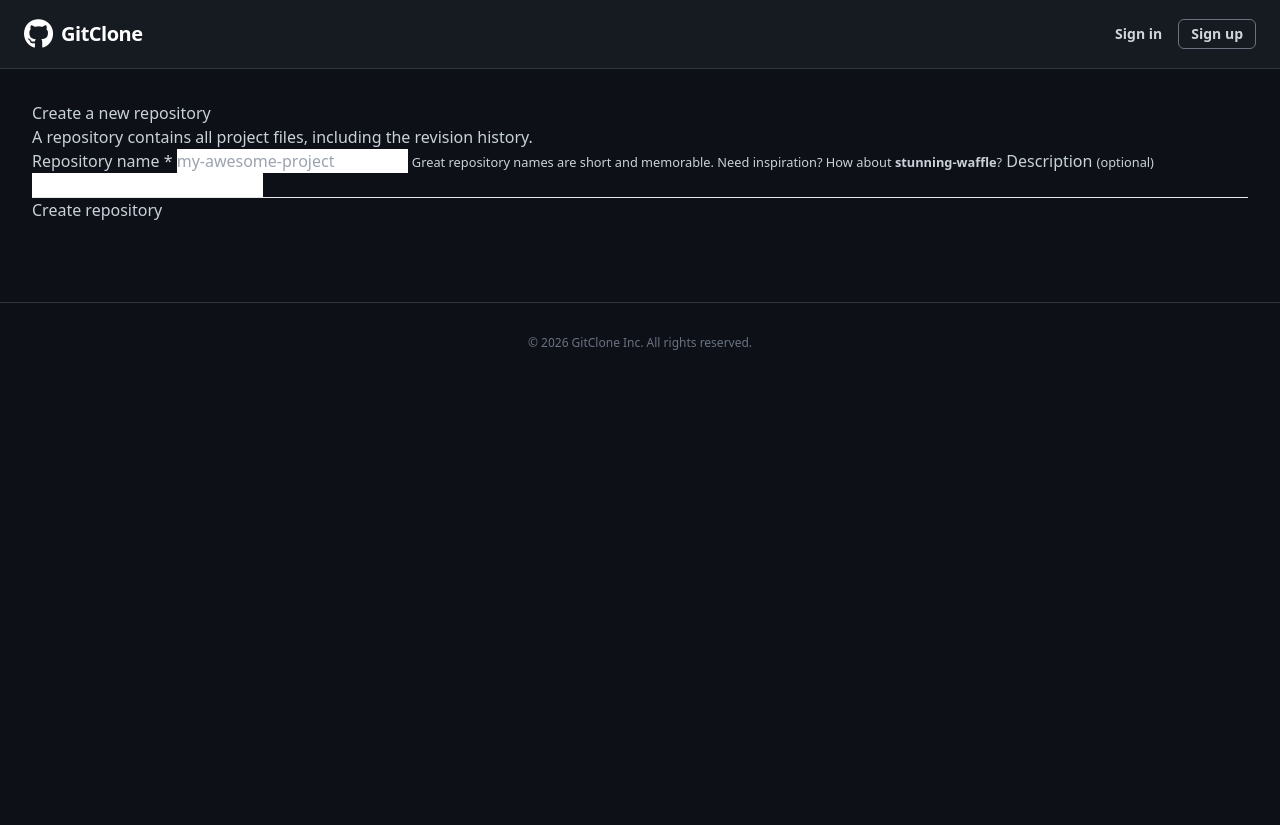
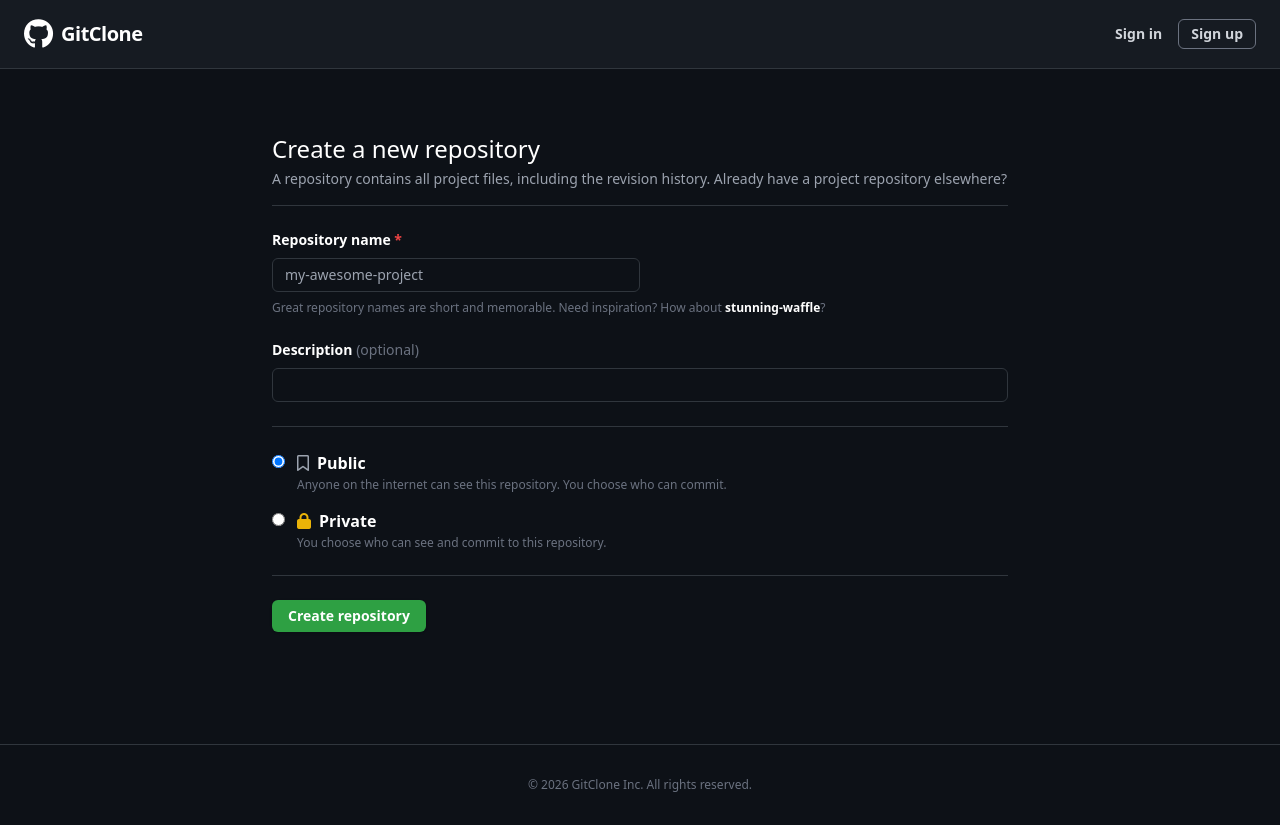
Before and after one commit to ParitKansal/RepoHub, a FastAPI app: template templates/new_repo.html in a window 1280 px wide. Before the commit the page ends 350 px from the top, so only its background shows below. Run offline with FastAPI, Linux system fonts and the light colour scheme; the template is opened without the code that fills it, so the values that code supplies are empty; some libraries are stand-ins or nearby versions.

Commit message:
Phase 9: Repository Privacy (Public/Private repos)

```diff
--- a/main.py
+++ b/main.py
@@ -111,11 +111,14 @@ async def user_profile(request: Request, username: str, db: Session = Depends(ge
     if not profile_user:
         return RedirectResponse(url="/")
 
-    # Get their repositories
-    repositories = db.query(models.Repository).filter(models.Repository.owner_id == profile_user.id).all()
+    # Get their repositories (filter out private ones unless viewing own profile)
+    current_user = auth.get_current_user_from_cookie(request, db)
 
-    # Get current logged in user (if any) for navbar state
-    current_user = auth.get_current_user_from_cookie(request, db)
+    query = db.query(models.Repository).filter(models.Repository.owner_id == profile_user.id)
+    if not current_user or current_user.id != profile_user.id:
+        query = query.filter(models.Repository.is_private == False)
+
+    repositories = query.all()
 
     return templates.TemplateResponse(request=request, name="user_profile.html", context={
         "user": current_user,
@@ -130,16 +133,19 @@ async def new_repo_get(request: Request, db: Session = Depends(get_db)):
         return RedirectResponse(url="/login")
     return templates.TemplateResponse(request=request, name="new_repo.html", context={"user": user})
 
-@app.post("/repo/new")
+@app.post("/repo/new", response_class=HTMLResponse)
 async def new_repo_post(
     request: Request,
     repo_name: str = Form(...),
     description: str = Form(None),
+    visibility: str = Form("public"),
     db: Session = Depends(get_db)
 ):
     user = auth.get_current_user_from_cookie(request, db)
     if not user:
-        return RedirectResponse(url="/login")
+        return RedirectResponse(url="/login", status_code=303)
+
+    is_private = (visibility == "private")
 
     # Basic validation for repository name (alphanumeric and dashes)
     if not re.match(r"^[a-zA-Z0-9_-]+$", repo_name):
@@ -160,7 +166,7 @@ async def new_repo_post(
         return templates.TemplateResponse(request=request, name="new_repo.html", context={"error": "Failed to create git repository on disk", "user": user})
 
     # Save to database
-    new_repo = models.Repository(name=repo_name, description=description, owner_id=user.id)
+    new_repo = models.Repository(name=repo_name, description=description, is_private=is_private, owner_id=user.id)
     db.add(new_repo)
     db.commit()
 
@@ -179,10 +185,11 @@ async def repo_detail(request: Request, username: str, repo_name: str, db: Sessi
         models.Repository.name == repo_name
     ).first()
 
-    if not repo:
-        return templates.TemplateResponse(request=request, name="repo_detail.html", context={"error": "Repository not found", "user": auth.get_current_user_from_cookie(request, db)})
+    current_user = auth.get_current_user_from_cookie(request, db)
 
-    current_user = auth.get_current_user_from_cookie(request, db)
+    if not repo or (repo.is_private and (not current_user or current_user.id != owner.id)):
+        return templates.TemplateResponse(request=request, name="repo_detail.html", context={"error": "Repository not found", "user": current_user})
+
     repo_path = os.path.join(REPOS_DIR, owner.username, f"{repo.name}.git")
 
     is_empty = git_utils.is_repo_empty(repo_path)
@@ -215,10 +222,11 @@ async def repo_commits(request: Request, username: str, repo_name: str, db: Sess
         models.Repository.name == repo_name
     ).first()
 
-    if not repo:
-        return templates.TemplateResponse(request=request, name="commits.html", context={"error": "Repository not found", "user": auth.get_current_user_from_cookie(request, db)})
+    current_user = auth.get_current_user_from_cookie(request, db)
 
-    current_user = auth.get_current_user_from_cookie(request, db)
+    if not repo or (repo.is_private and (not current_user or current_user.id != owner.id)):
+        return templates.TemplateResponse(request=request, name="commits.html", context={"error": "Repository not found", "user": current_user})
+
     repo_path = os.path.join(REPOS_DIR, owner.username, f"{repo.name}.git")
     commits = git_utils.get_repo_commits(repo_path, limit=50)
 
@@ -240,10 +248,11 @@ async def repo_blob(request: Request, username: str, repo_name: str, filepath: s
         models.Repository.name == repo_name
     ).first()
 
-    if not repo:
-        return templates.TemplateResponse(request=request, name="file_view.html", context={"error": "Repository not found", "user": auth.get_current_user_from_cookie(request, db)})
+    current_user = auth.get_current_user_from_cookie(request, db)
 
-    current_user = auth.get_current_user_from_cookie(request, db)
+    if not repo or (repo.is_private and (not current_user or current_user.id != owner.id)):
+        return templates.TemplateResponse(request=request, name="file_view.html", context={"error": "Repository not found", "user": current_user})
+
     repo_path = os.path.join(REPOS_DIR, owner.username, f"{repo.name}.git")
 
     content = git_utils.get_file_content(repo_path, filepath)
@@ -259,16 +268,16 @@ async def repo_blob(request: Request, username: str, repo_name: str, filepath: s
 @app.get("/{username}/{repo_name}/commit/{commit_hash}", response_class=HTMLResponse)
 async def commit_detail(request: Request, username: str, repo_name: str, commit_hash: str, db: Session = Depends(get_db)):
     owner = db.query(models.User).filter(models.User.username == username).first()
-    if not owner:
-        return RedirectResponse(url="/dashboard")
 
     repo = db.query(models.Repository).filter(
-        models.Repository.owner_id == owner.id,
+        models.Repository.owner_id == owner.id if owner else False,
         models.Repository.name == repo_name
     ).first()
 
-    if not repo:
-        return RedirectResponse(url="/dashboard")
+    user = auth.get_current_user_from_cookie(request, db)
+
+    if not repo or (repo.is_private and (not user or user.id != owner.id)):
+        return RedirectResponse(url="/", status_code=303)
 
     repo_path = os.path.join(REPOS_DIR, username, repo_name + ".git")
     commit_data = git_utils.get_commit_details(repo_path, commit_hash)
@@ -276,7 +285,6 @@ async def commit_detail(request: Request, username: str, repo_name: str, commit_
     if not commit_data:
         return RedirectResponse(url=f"/{username}/{repo_name}/commits")
 
-    current_user = auth.get_current_user_from_cookie(request, db)
 
     return templates.TemplateResponse(request=request, name="commit_detail.html", context={
         "user": current_user,
@@ -296,8 +304,10 @@ async def repo_issues(request: Request, username: str, repo_name: str, state: st
         models.Repository.name == repo_name
     ).first()
 
-    if not repo:
-        return templates.TemplateResponse(request=request, name="issues.html", context={"error": "Repository not found", "user": auth.get_current_user_from_cookie(request, db)})
+    current_user = auth.get_current_user_from_cookie(request, db)
+
+    if not repo or (repo.is_private and (not current_user or current_user.id != owner.id)):
+        return templates.TemplateResponse(request=request, name="issues.html", context={"error": "Repository not found", "user": current_user})
 
     open_count = db.query(models.Issue).filter(models.Issue.repo_id == repo.id, models.Issue.status == "Open").count()
     closed_count = db.query(models.Issue).filter(models.Issue.repo_id == repo.id, models.Issue.status == "Closed").count()
--- a/models.py
+++ b/models.py
@@ -1,4 +1,4 @@
-from sqlalchemy import Column, Integer, String, ForeignKey, Text, DateTime
+from sqlalchemy import Column, Integer, String, ForeignKey, Text, DateTime, Boolean
 from sqlalchemy.orm import relationship
 import datetime
 from sqlalchemy.orm import relationship
@@ -20,6 +20,7 @@ class Repository(Base):
     id = Column(Integer, primary_key=True, index=True)
     name = Column(String, index=True)
     description = Column(Text, nullable=True)
+    is_private = Column(Boolean, default=False)
     owner_id = Column(Integer, ForeignKey("users.id"))
 
     owner = relationship("User", back_populates="repositories")
--- a/templates/dashboard.html
+++ b/templates/dashboard.html
@@ -29,7 +29,7 @@
             <li>
                 <a href="/{{ user.username }}/{{ repo.name }}" class="flex items-center space-x-2 group">
                     <div class="w-6 h-6 rounded-full bg-github-header border border-github-border flex items-center justify-center group-hover:bg-gray-800 transition-colors">
-                        <i class="fa-solid fa-user text-xs text-gray-400"></i>
+                        <i class="{% if repo.is_private %}fa-solid fa-lock text-yellow-500{% else %}fa-solid fa-user text-gray-400{% endif %} text-xs"></i>
                     </div>
                     <span class="text-sm text-gray-300 group-hover:text-github-blue group-hover:underline truncate">{{ user.username }}/{{ repo.name }}</span>
                 </a>
@@ -52,7 +52,11 @@
                         <div>
                             <div class="flex items-center space-x-2 mb-1">
                                 <a href="/{{ user.username }}/{{ repo.name }}" class="text-xl font-semibold text-github-blue hover:underline break-words">{{ repo.name }}</a>
+                                {% if repo.is_private %}
+                                <span class="border border-github-border rounded-full px-2 py-0.5 text-xs text-yellow-500 font-semibold"><i class="fa-solid fa-lock mr-1"></i>Private</span>
+                                {% else %}
                                 <span class="border border-github-border rounded-full px-2 py-0.5 text-xs text-gray-400 font-semibold">Public</span>
+                                {% endif %}
                             </div>
                             <p class="text-sm text-gray-400 mb-3 max-w-2xl">{{ repo.description or "No description provided." }}</p>
                             <div class="flex items-center space-x-4 text-xs text-gray-500">
--- a/templates/new_repo.html
+++ b/templates/new_repo.html
@@ -1,24 +1,53 @@
 {% extends "base.html" %}
 
 {% block content %}
-<article>
-    <header>Create a new repository</header>
-    <p>A repository contains all project files, including the revision history.</p>
+<div class="max-w-3xl mx-auto px-4 py-8">
+    <div class="border-b border-github-border pb-4 mb-6">
+        <h1 class="text-2xl text-white font-medium mb-1">Create a new repository</h1>
+        <p class="text-gray-400 text-sm">A repository contains all project files, including the revision history. Already have a project repository elsewhere?</p>
+    </div>
 
     <form action="/repo/new" method="POST">
-        <label for="repo_name">
-            Repository name *
-            <input type="text" id="repo_name" name="repo_name" placeholder="my-awesome-project" required pattern="[a-zA-Z0-9_-]+">
-            <small>Great repository names are short and memorable. Need inspiration? How about <strong>stunning-waffle</strong>?</small>
-        </label>
+        <div class="mb-6">
+            <label for="repo_name" class="block font-semibold text-white mb-2 text-sm">Repository name <span class="text-red-500">*</span></label>
+            <input type="text" id="repo_name" name="repo_name" placeholder="my-awesome-project" required pattern="[a-zA-Z0-9_-]+" class="w-full md:w-1/2 bg-github-dark border border-github-border rounded-md px-3 py-1.5 text-white focus:outline-none focus:border-github-blue focus:ring-1 focus:ring-github-blue text-sm">
+            <p class="text-gray-500 text-xs mt-2">Great repository names are short and memorable. Need inspiration? How about <strong class="text-white">stunning-waffle</strong>?</p>
+        </div>
 
-        <label for="description">
-            Description <small>(optional)</small>
-            <input type="text" id="description" name="description">
-        </label>
+        <div class="mb-6">
+            <label for="description" class="block font-semibold text-white mb-2 text-sm">Description <span class="text-gray-500 font-normal">(optional)</span></label>
+            <input type="text" id="description" name="description" class="w-full bg-github-dark border border-github-border rounded-md px-3 py-1.5 text-white focus:outline-none focus:border-github-blue focus:ring-1 focus:ring-github-blue text-sm">
+        </div>
 
-        <hr>
-        <button type="submit">Create repository</button>
+        <hr class="border-github-border my-6">
+
+        <div class="mb-6 space-y-4">
+            <label class="flex items-start space-x-3 cursor-pointer">
+                <input type="radio" name="visibility" value="public" class="mt-1 bg-github-dark border-github-border text-github-blue focus:ring-github-blue" checked>
+                <div>
+                    <div class="flex items-center space-x-2">
+                        <i class="fa-regular fa-bookmark text-gray-400"></i>
+                        <span class="font-semibold text-white">Public</span>
+                    </div>
+                    <p class="text-gray-500 text-xs mt-0.5">Anyone on the internet can see this repository. You choose who can commit.</p>
+                </div>
+            </label>
+
+            <label class="flex items-start space-x-3 cursor-pointer">
+                <input type="radio" name="visibility" value="private" class="mt-1 bg-github-dark border-github-border text-github-blue focus:ring-github-blue">
+                <div>
+                    <div class="flex items-center space-x-2">
+                        <i class="fa-solid fa-lock text-yellow-500"></i>
+                        <span class="font-semibold text-white">Private</span>
+                    </div>
+                    <p class="text-gray-500 text-xs mt-0.5">You choose who can see and commit to this repository.</p>
+                </div>
+            </label>
+        </div>
+
+        <hr class="border-github-border my-6">
+
+        <button type="submit" class="bg-github-green hover:bg-green-600 text-white font-semibold py-1.5 px-4 rounded-md text-sm transition-colors shadow">Create repository</button>
     </form>
-</article>
+</div>
 {% endblock %}
--- a/templates/repo_base.html
+++ b/templates/repo_base.html
@@ -7,7 +7,11 @@
         <a href="/{{ owner.username }}" class="text-github-blue hover:underline">{{ owner.username }}</a>
         <span class="text-gray-500">/</span>
         <a href="/{{ owner.username }}/{{ repo.name }}" class="font-bold text-github-blue hover:underline">{{ repo.name }}</a>
+        {% if repo.is_private %}
+        <span class="border border-github-border rounded-full px-2 py-0.5 text-xs text-yellow-500 font-semibold ml-2"><i class="fa-solid fa-lock mr-1"></i>Private</span>
+        {% else %}
         <span class="border border-github-border rounded-full px-2 py-0.5 text-xs text-gray-400 font-semibold ml-2">Public</span>
+        {% endif %}
     </div>
 
     {% if repo.description and current_tab == 'code' %}
--- a/templates/user_profile.html
+++ b/templates/user_profile.html
@@ -38,7 +38,11 @@
                             {{ r.name }}
                         </a>
                     </div>
+                    {% if r.is_private %}
+                    <span class="text-xs font-semibold text-yellow-500 border border-github-border rounded-full px-2 py-0.5"><i class="fa-solid fa-lock mr-1"></i>Private</span>
+                    {% else %}
                     <span class="text-xs font-semibold text-gray-400 border border-github-border rounded-full px-2 py-0.5">Public</span>
+                    {% endif %}
                 </div>
                 <p class="text-sm text-gray-400 mb-4 flex-grow">{{ r.description or 'No description provided.' }}</p>
                 <div class="flex items-center text-xs text-gray-500 space-x-4">
```
